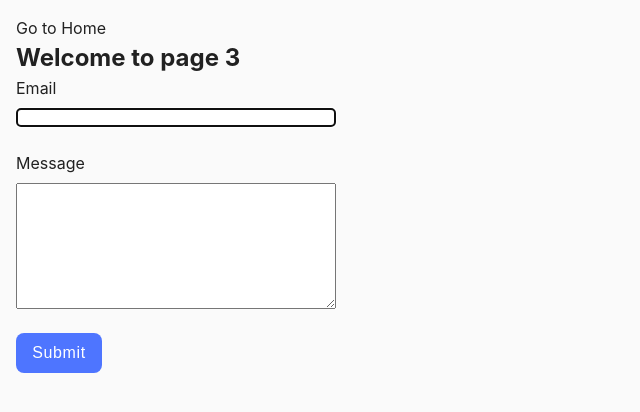
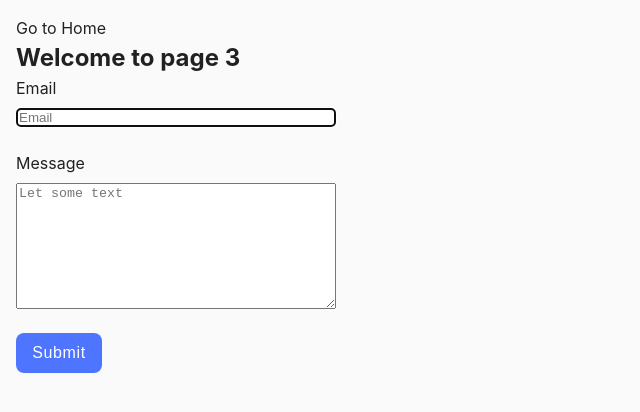
Before and after one commit to VladyslavPikuza/goit-js-hw-09, a plain HTML site: page 2-form.html in a window 1280 px wide. Shown: the whole page, without its empty margins (0-640 px from the left). Drawn offline with Linux system fonts and the light colour scheme.

Commit message:
Deploying to gh-pages from @ VladyslavPikuza/goit-js-hw-09@ea0db23db2fd57d13ef12d6acd56763229298e13 🚀

```diff
--- a/2-form.html
+++ b/2-form.html
@@ -16,11 +16,15 @@
       <form class="feedback-form" autocomplete="off">
         <label>
           Email
-          <input type="email" name="email" autofocus />
+          <input type="email" name="email" autofocus placeholder="Email" />
         </label>
         <label>
           Message
-          <textarea name="message" rows="8"></textarea>
+          <textarea
+            name="message"
+            rows="8"
+            placeholder="Let some text"
+          ></textarea>
         </label>
         <button type="submit">Submit</button>
       </form>
```
